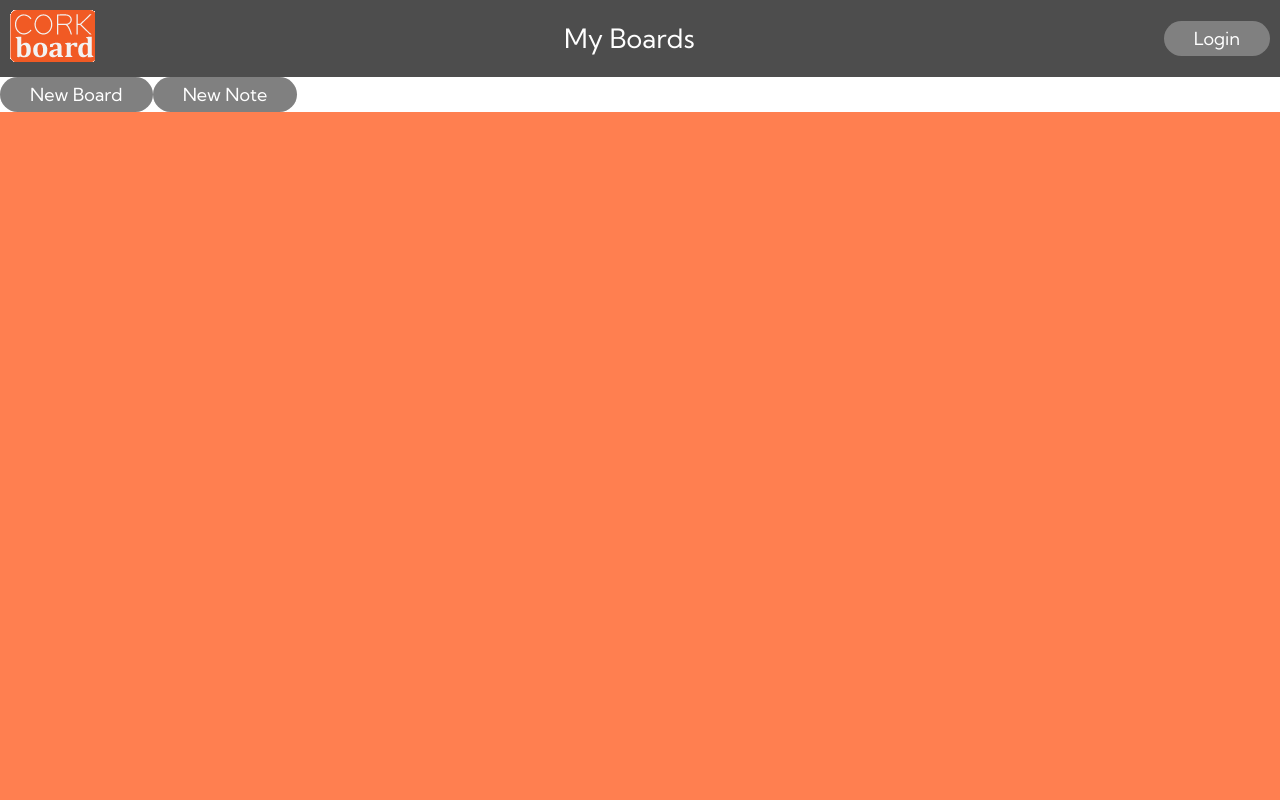
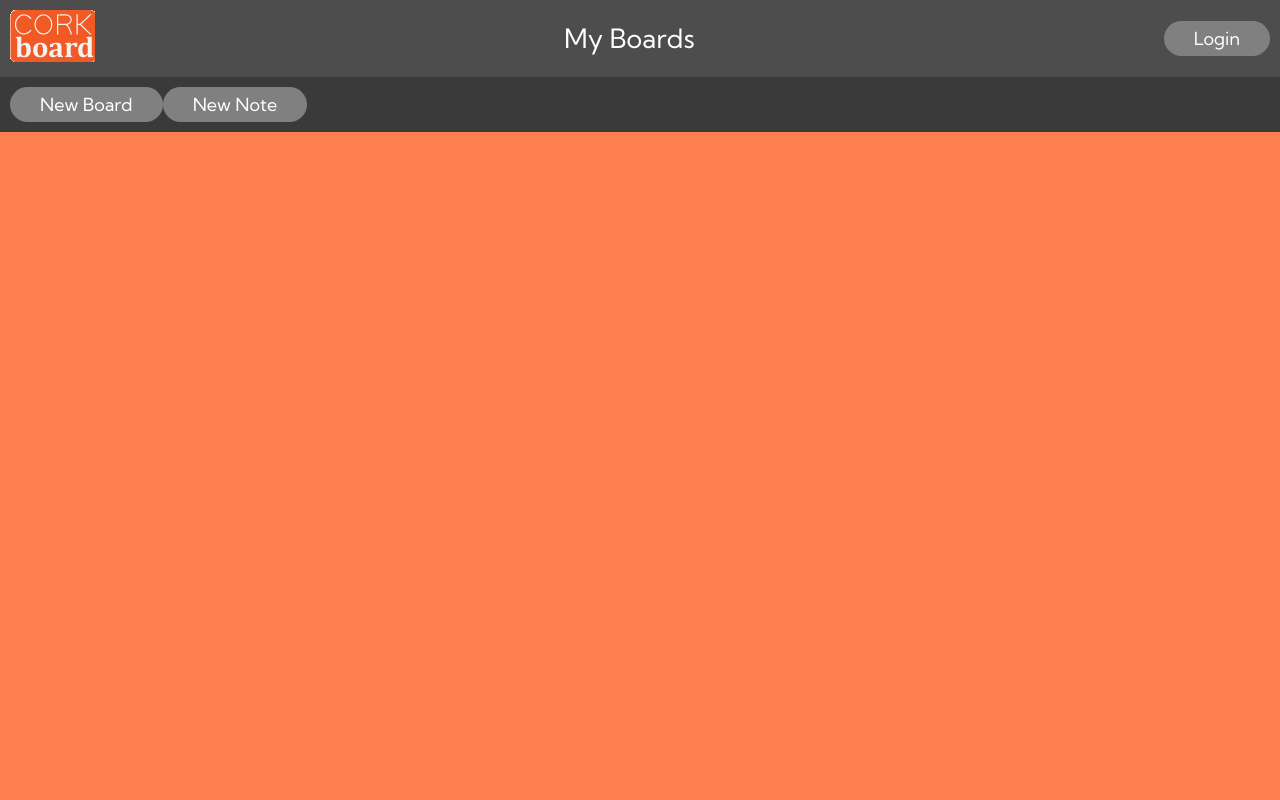
Before and after one commit to smcbride1/corkboard-frontend, a React (Create React App) app: page /boards in a window 1280 px wide. Shown: the top 800 px of the page. Built offline with nearby package versions, Linux system fonts and the light colour scheme.

Commit message:
Added tool bar

```diff
--- a/src/components/BoardManager.css
+++ b/src/components/BoardManager.css
@@ -4,3 +4,8 @@
     width: 100%;
     height: 1000px;
 }
+
+#tool-bar {
+    background-color: #3a3a3a;
+    padding: 10px;
+}
--- a/src/components/BoardManager.js
+++ b/src/components/BoardManager.js
@@ -31,8 +31,10 @@ export default class BoardManager extends Component {
         console.log("render")
         return (
             <>
-                <Button onClickEvent={this.handleClickBoardButton} text="New Board"/>
-                <Button onClickEvent={this.handleClickNoteButton} text="New Note"/>
+                <div id="tool-bar">
+                    <Button onClickEvent={this.handleClickBoardButton} text="New Board"/>
+                    <Button onClickEvent={this.handleClickNoteButton} text="New Note"/>
+                </div>
                 <div id="board-manager-canvas">
                     {this.state.children}
                 </div>
```
